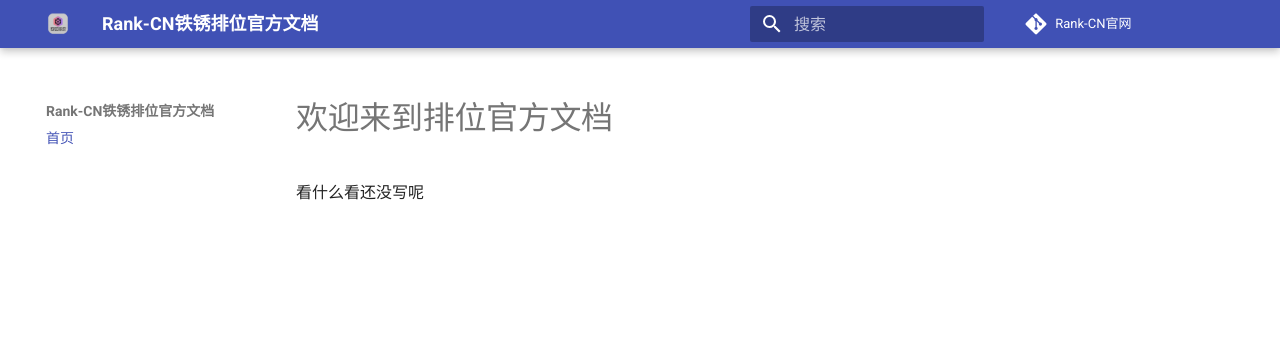
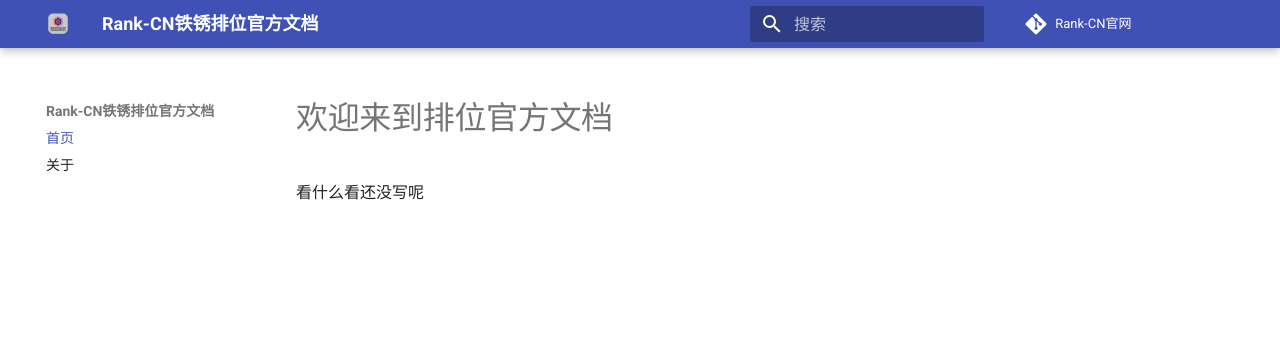
Before and after one commit to Mitpoppy/rw-rank-docs, an MkDocs documentation site: the page built from docs/index.md, in a window 1280 px wide. Shown: the top 348 px of the page. Built offline with MkDocs 1.6.1 and Material for MkDocs 9.7.7, drawn with Linux system fonts in a browser that asks for light colours.

Commit message:
更新 mkdocs.yml

```diff
--- a/mkdocs.yml
+++ b/mkdocs.yml
@@ -34,3 +34,4 @@
 
 nav:
   - '首页': "index.md"
+  - '关于': "about.md"
```
